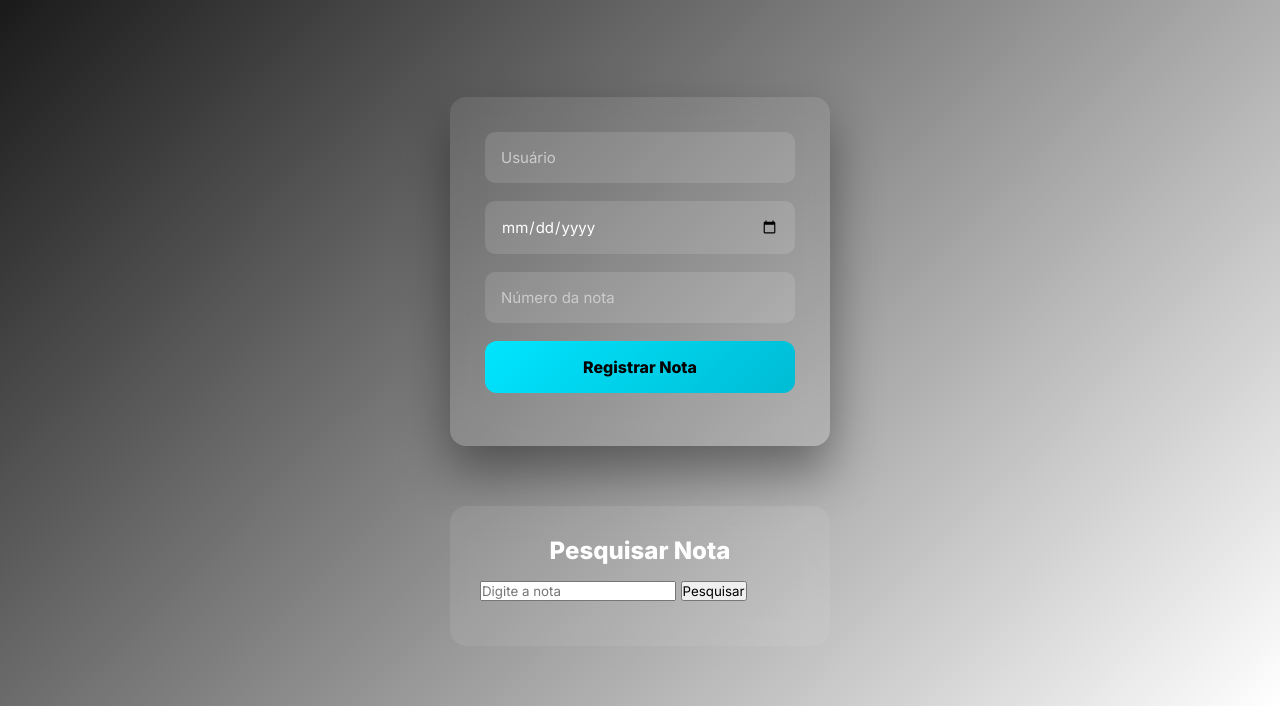
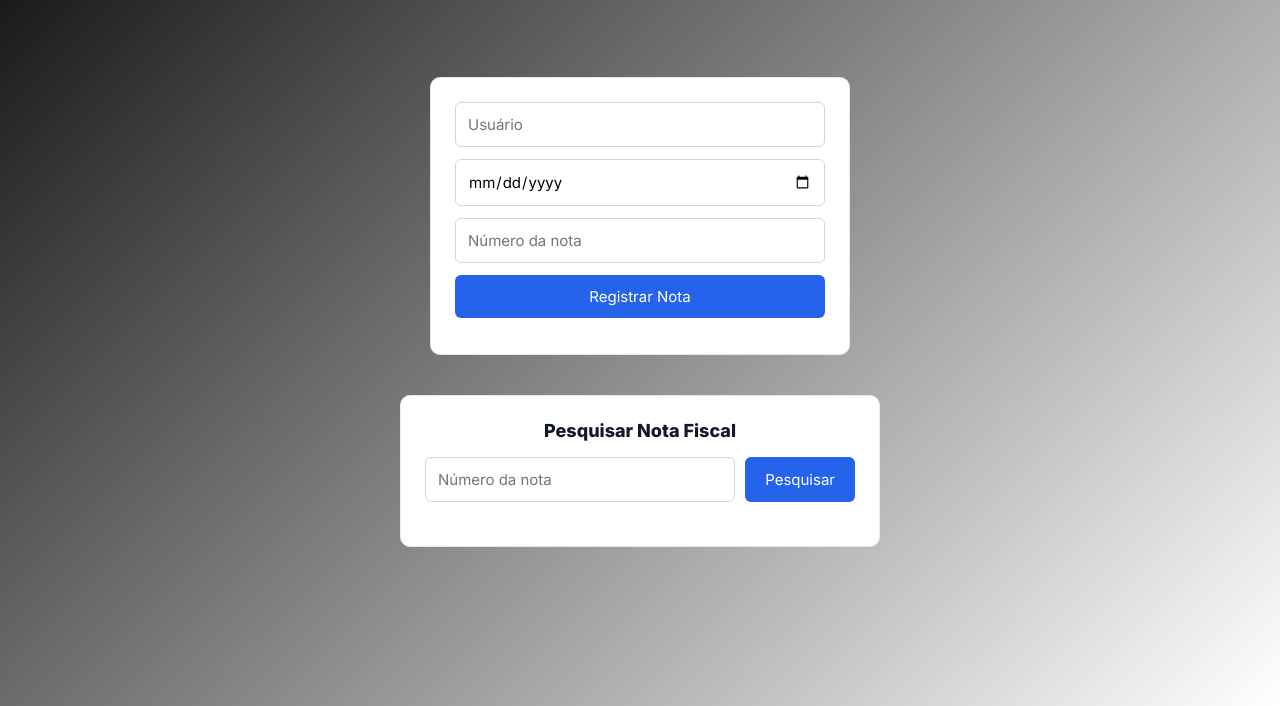
Before and after one commit to andersonrodbg/nfgrandesredes, a plain HTML site: page index.html in a window 1280 px wide. Shown: the part 94-800 px from the top of the page. Drawn offline with Linux system fonts and the light colour scheme.

Commit message:
add icon, update style

```diff
--- a/index.html
+++ b/index.html
@@ -4,6 +4,9 @@
   <meta charset="UTF-8">
   <title>Controle de Notas</title>
   <link rel="stylesheet" href="style.css">
+  <link rel="icon" type="image/png" href="img/iconGrupoSC.png">
+
+
 </head>
 
 <header class="topo">
@@ -21,13 +24,27 @@
   <p id="msg"></p>
 </div>
 
-<div class="search-box">
-<h2>Pesquisar Nota</h2>
-<input type="text" id="notaBusca" placeholder="Digite a nota">
-<button onclick="buscarNota()">Pesquisar</button>
+<section class="search-section">
+  <h2>Pesquisar Nota Fiscal</h2>
 
-<div id="resultado"></div>
-</div>
+  <div class="search-form">
+    <input
+      type="number"
+      id="notaBusca"
+      placeholder="Número da nota"
+    />
+
+    <button onclick="buscarNota()">
+      Pesquisar
+    </button>
+  </div>
+
+  <div id="resultado" class="resultado"></div>
+</section>
+
+
+<div id="resultado" class="resultado"></div>
+
   <script src="script.js"></script>
 </body>
 </html>
--- a/style.css
+++ b/style.css
@@ -34,67 +34,49 @@ body {
 
 
 .container {
-  width: 380px;
-  margin: 60px auto;
-  padding: 35px;
-  background: rgba(255,255,255,0.08);
-  backdrop-filter: blur(12px);
-  border-radius: 16px;
-  box-shadow: 0 25px 50px rgba(0,0,0,0.4);
-  animation: fadeUp 1s ease;
+  max-width: 420px;
+  margin: 40px auto;
+  padding: 24px;
+  background: #ffffff;
+  border-radius: 10px;
+  border: 1px solid #e5e7eb;
 }
-
 
 .container input {
   width: 100%;
-  padding: 16px;
-  margin-bottom: 18px;
-  border-radius: 10px;
-  border: none;
-  background: rgba(255,255,255,0.12);
-  color: #fff;
+  padding: 12px;
+  margin-bottom: 12px;
+  border-radius: 6px;
+  border: 1px solid #d1d5db;
   font-size: 15px;
-  transition: 0.3s;
-}
-
-.container input::placeholder {
-  color: #ccc;
 }
 
 .container input:focus {
   outline: none;
-  background: rgba(255,255,255,0.2);
-  transform: scale(1.02);
+  border-color: #2563eb;
 }
-
 
 .container button {
   width: 100%;
-  padding: 16px;
-  background: linear-gradient(135deg, #00e5ff, #00bcd4);
+  padding: 12px;
+  border-radius: 6px;
   border: none;
-  border-radius: 12px;
-  font-size: 16px;
-  font-weight: 700;
-  color: #000;
+  background: #2563eb;
+  color: #ffffff;
+  font-size: 15px;
   cursor: pointer;
-  transition: 0.3s;
 }
 
 .container button:hover {
-  transform: translateY(-3px);
-  box-shadow: 0 10px 25px rgba(0,229,255,0.4);
+  background: #1d4ed8;
 }
 
-
 #msg {
-  margin-top: 18px;
+  margin-top: 12px;
   text-align: center;
   font-weight: 600;
-  animation: fadeIn 0.5s ease;
+  color: #111827;
 }
-
-
 @keyframes slideDown {
   from {
     opacity: 0;
@@ -133,38 +115,79 @@ body {
   }
 }
 
-.search-box {
-  width: 380px;
+.search-section {
+  max-width: 480px;
   margin: 40px auto;
-  padding: 30px;
-  background: rgba(255,255,255,0.08);
-  backdrop-filter: blur(12px);
-  border-radius: 16px;
-  animation: fadeUp 0.8s ease;
+  padding: 24px;
+  background: #ffffff;
+  border-radius: 10px;
+  border: 1px solid #e5e7eb;
 }
 
-.search-box h2 {
-  margin-bottom: 15px;
+.search-section h2 {
+  margin-bottom: 16px;
+  font-size: 18px;
+  color: #111827;
   text-align: center;
 }
 
-#resultado {
-  margin-top: 15px;
+.search-form {
+  display: flex;
+  gap: 10px;
+}
+
+.search-form input {
+  flex: 1;
+  padding: 12px;
+  border-radius: 6px;
+  border: 1px solid #d1d5db;
+  font-size: 15px;
+}
+
+.search-form input:focus {
+  outline: none;
+  border-color: #2563eb;
+}
+
+.search-form button {
+  padding: 12px 20px;
+  border-radius: 6px;
+  border: none;
+  background: #2563eb;
+  color: #fff;
+  font-size: 15px;
+  cursor: pointer;
+}
+
+.search-form button:hover {
+  background: #1d4ed8;
+}
+
+/* RESULTADO */
+
+.resultado {
+  margin-top: 20px;
 }
 
 .card {
-  background: rgba(0,0,0,0.4);
-  padding: 20px;
-  border-radius: 12px;
-  animation: fadeIn 0.5s ease;
+  padding: 16px;
+  border-radius: 8px;
+  background: #f9fafb;
+  border: 1px solid #e5e7eb;
 }
 
 .card p {
-  margin-bottom: 8px;
+  margin: 6px 0;
+  font-size: 14px;
+  color: #374151;
+}
+
+.card strong {
+  color: #111827;
 }
 
 .erro {
-  color: #ff5252;
+  color: #b91c1c;
   text-align: center;
-  font-weight: bold;
+  font-weight: 600;
 }
```
Also changed, not shown: img/iconGrupoSC.png (added).
